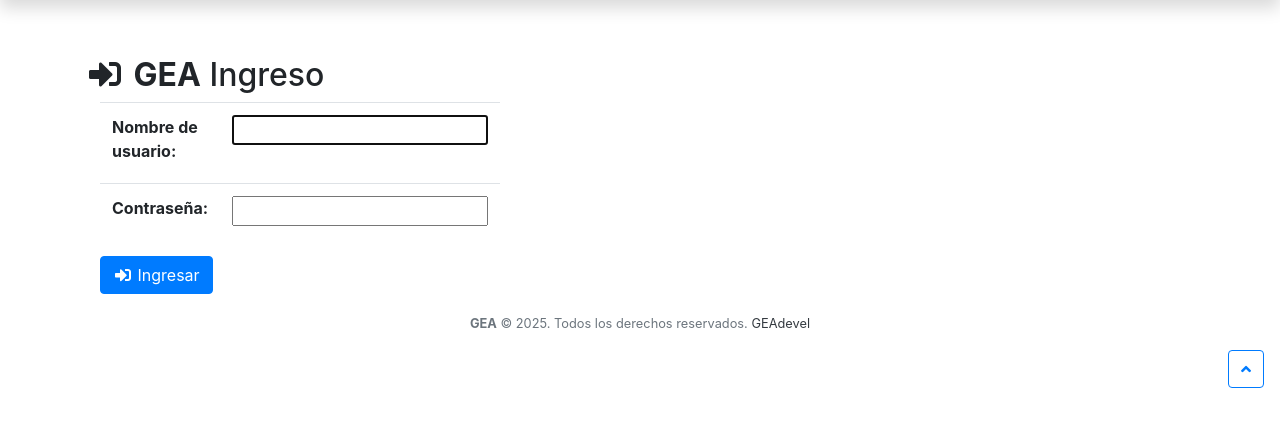
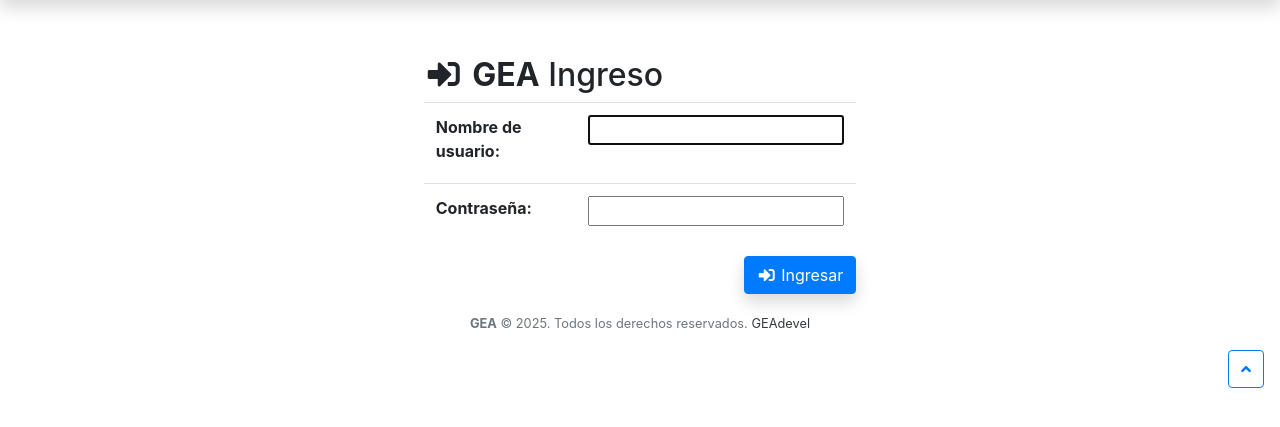
Before and after one commit to quijot/gea-rw, a Django app: page /accounts/login/ in a window 1280 px wide. Shown: the part 56-483 px from the top of the page. Run offline with Django 3.2, Linux system fonts and the light colour scheme; some libraries are stand-ins or nearby versions.

Commit message:
Cleaner HTML in login template
Signed-off-by: Santiago Pestarini <santiagonob@gmail.com>

```diff
--- a/gea/templates/registration/login.html
+++ b/gea/templates/registration/login.html
@@ -4,19 +4,23 @@
 {% block title %}Ingreso{% endblock %}
 
 {% block content %}
+<div class="col-md-5" style="margin: auto">
   <h2><i class="fas fa-fw fa-sign-in-alt"></i> <strong>GEA</strong> {% trans "Ingreso" %}</h2>
-<form class="form-horizontal col-md-offset-4 col-md-4" method="post">{% csrf_token %}
+  <form class="form-horizontal" method="post">{% csrf_token %}
     <fieldset>
       <div class="form-group">
         <table class="table table-condensed table-hover">
           {{ form.as_table }}
         </table>
-      <button type="submit" class="btn btn-primary pull-right">
+        <span class="d-flex justify-content-end align-items-start">
+          <button type="submit" class="btn btn-primary shadow">
             <i class="fas fa-fw fa-sign-in-alt"></i>
             {% trans "Ingresar" %}
           </button>
+        </span>
       </div>
     </fieldset>
   </form>
+</div>
 {% endblock %}
 {% block top %}{% endblock %}
```
Lines whose indentation alone changed are shown as unchanged.
